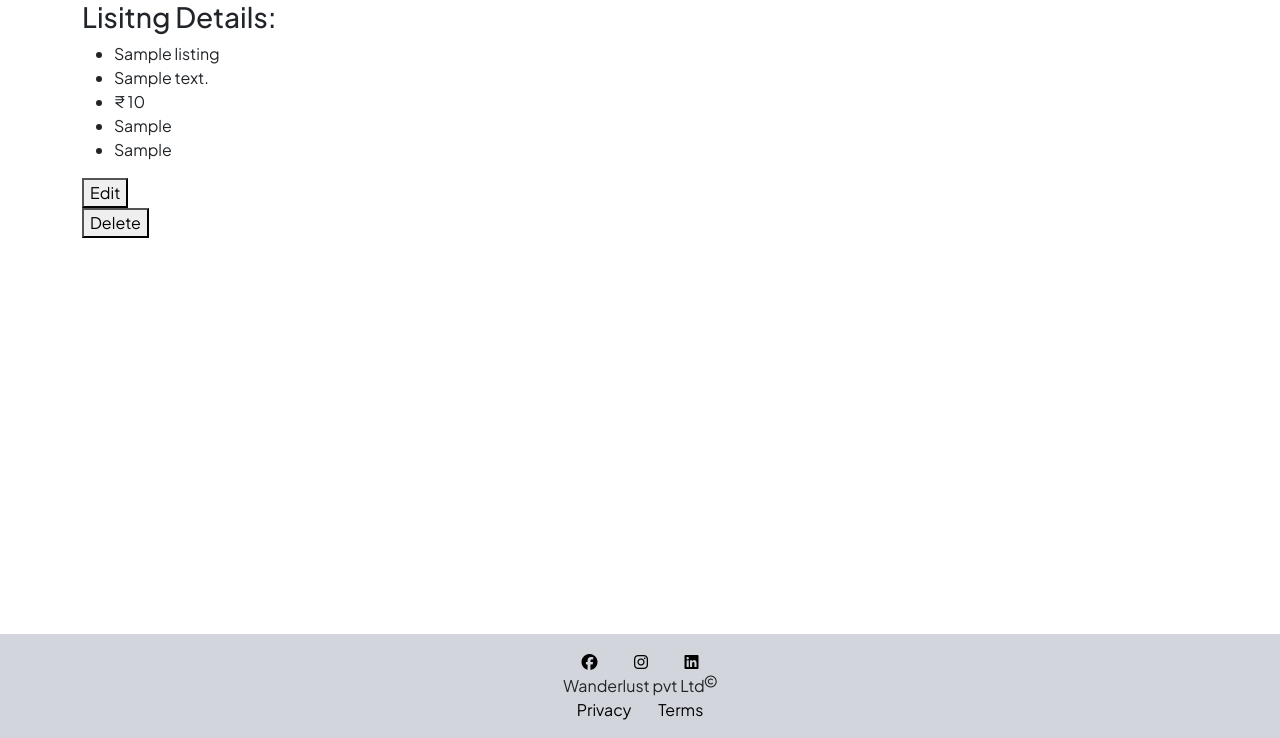
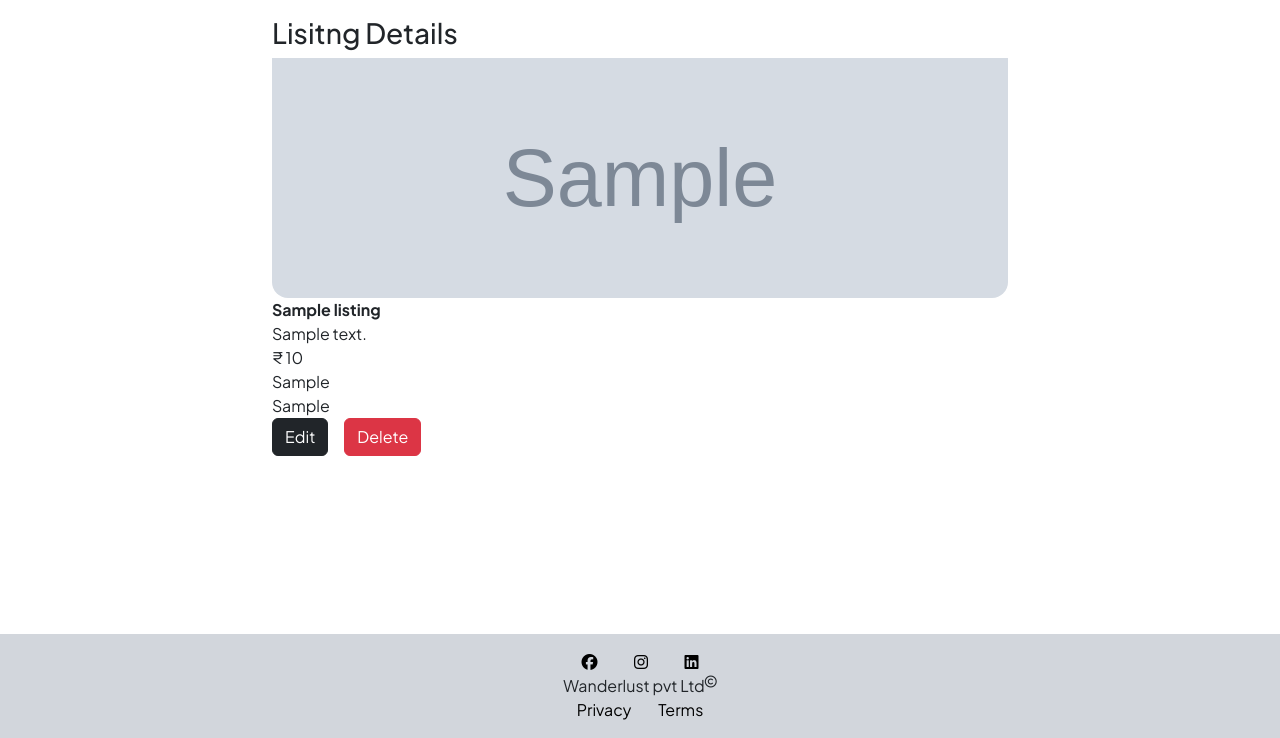
Before and after one commit to mayank12112000/AirBnb-clone, a Node server app: template views/listings/show.ejs in a window 1280 px wide. Shown: the part 62-800 px from the top of the page. Run offline with Node 20, Linux system fonts and the light colour scheme; the template is opened without the code that fills it: values that come from a table or form of the project are taken from there, others are empty; tables that the repository leaves empty hold one stand-in row (values such as "Sample post"); grey boxes marked "Sample" are stand-in pictures; some libraries are stand-ins or nearby versions.

Commit message:
show styling

```diff
--- a/public/css/style.css
+++ b/public/css/style.css
@@ -83,3 +83,11 @@ footer a{
     color: white !important;
     font-weight: 700 !important;
 }
+
+/* show page */
+.show-img{
+    height: 30vh !important;
+}
+.show-listing .card-text{
+    margin: 0;
+}
--- a/views/listings/show.ejs
+++ b/views/listings/show.ejs
@@ -1,18 +1,24 @@
 <% layout("/layouts/boilerplate.ejs")%>
-
-<body>
-    <h3>Lisitng Details:</h3>
-    <ul>
-        <li><%= listing.title %></li>
-        <li><%= listing.description %></li>
-        <li>₹ <%= listing.price.toLocaleString("en-IN") %></li>
-        <li><%= listing.location %></li>
-        <li><%= listing.country %></li>
-    </ul>
-    <form action="/listings/<%=listing._id%>/edit">
-        <button>Edit</button>
-    </form>
-    <form method="post" action="/listings/<%=listing._id%>/delete?_method=DELETE">
-    <button>Delete</button>
-    </form>
-</body>
+<div class="row my-3">
+    <div class="col-8 offset-2">
+        <h3>Lisitng Details</h3>
+            <img src="<%=listing.image%>" class="card-img-top show-img" alt="property listing image"></img>
+            <div class="card-body show-listing">
+                <b class="card-text"><%= listing.title %></b>
+                <p class="card-text"><%= listing.description %></p>
+                <p class="card-text">₹ <%= listing.price.toLocaleString("en-IN") %></p>
+                <p class="card-text"><%= listing.location %></p>
+                <p class="card-text"><%= listing.country %></p>
+            </div>
+            <div class="d-flex">
+                <form class="w-30 me-3" action="/listings/<%=listing._id%>/edit">
+                    <button class="btn btn-dark">Edit</button>
+                </form>
+                <form class="w-30" method="post" action="/listings/<%=listing._id%>/delete?_method=DELETE">
+                    <button class="btn btn-danger">Delete</button>
+                </form>
+            </div>
+        </div>
+    </div>
+</div>
+</div>
```
